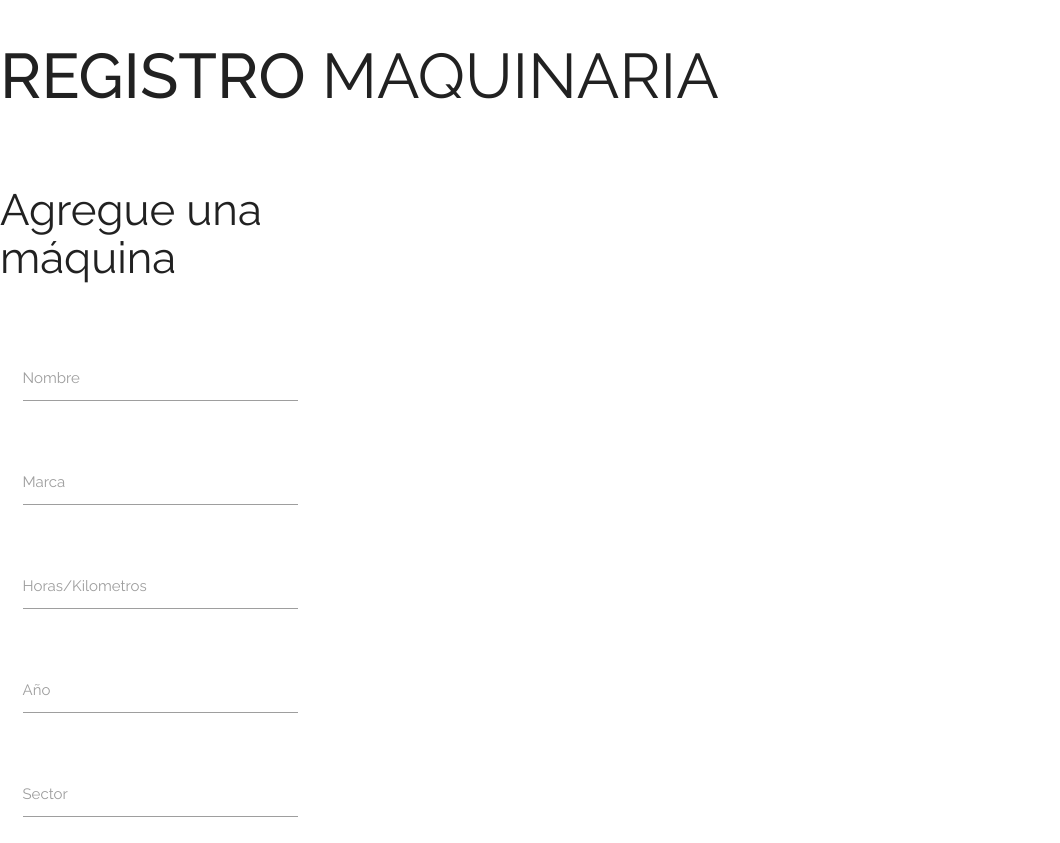
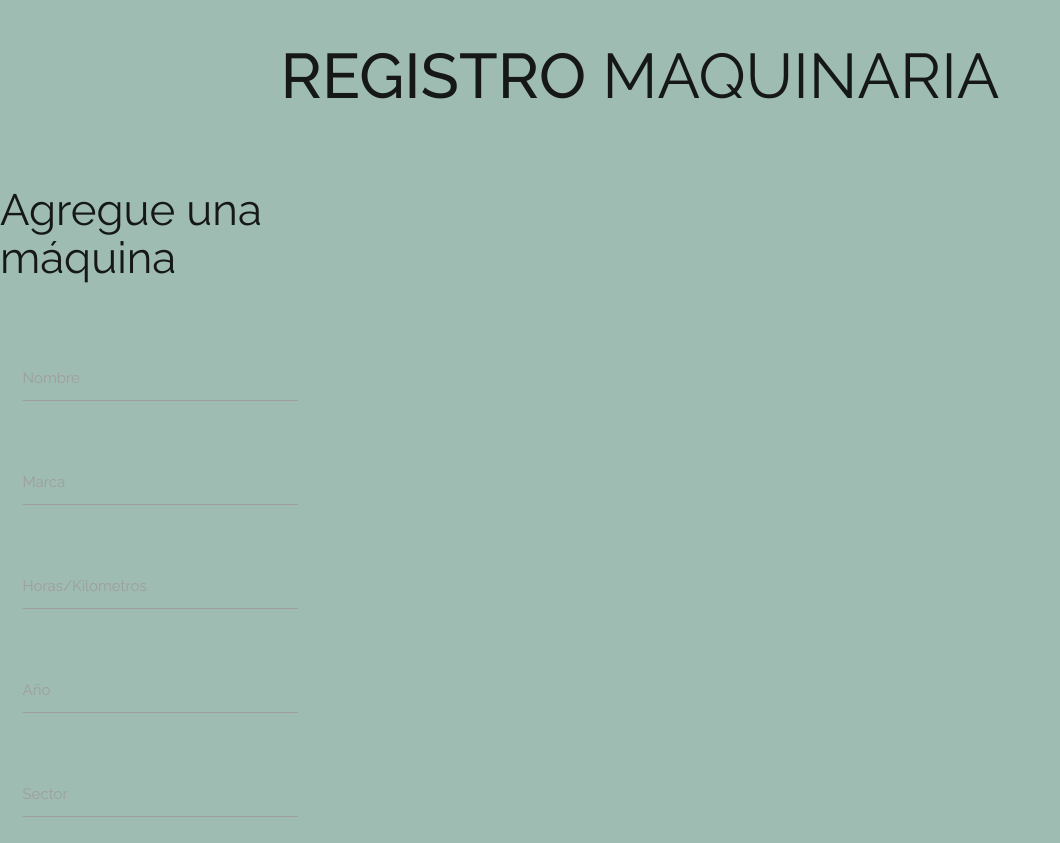
Before and after one commit to JorgeRodrigoSJ/tercera-pre-entrega, a plain HTML site: page index.html in a window 1280 px wide. Shown: the top 843 px of the page, without its empty margins (0-1060 px from the left). Drawn offline with nearby package versions, Linux system fonts and the light colour scheme; files that its build step writes are made by us from their sources; files whose address does not match are found by name.

Commit message:
Add files via upload

```diff
--- a/TrabajoPractico-N3/css/style.css
+++ b/TrabajoPractico-N3/css/style.css
@@ -14,3 +14,9 @@ td img {
     max-width: 150px;
     max-height: 150px;
 }
+body{
+    background-color: rgb(159, 188, 178);
+}
+h1{
+    text-align: center;
+}
```
